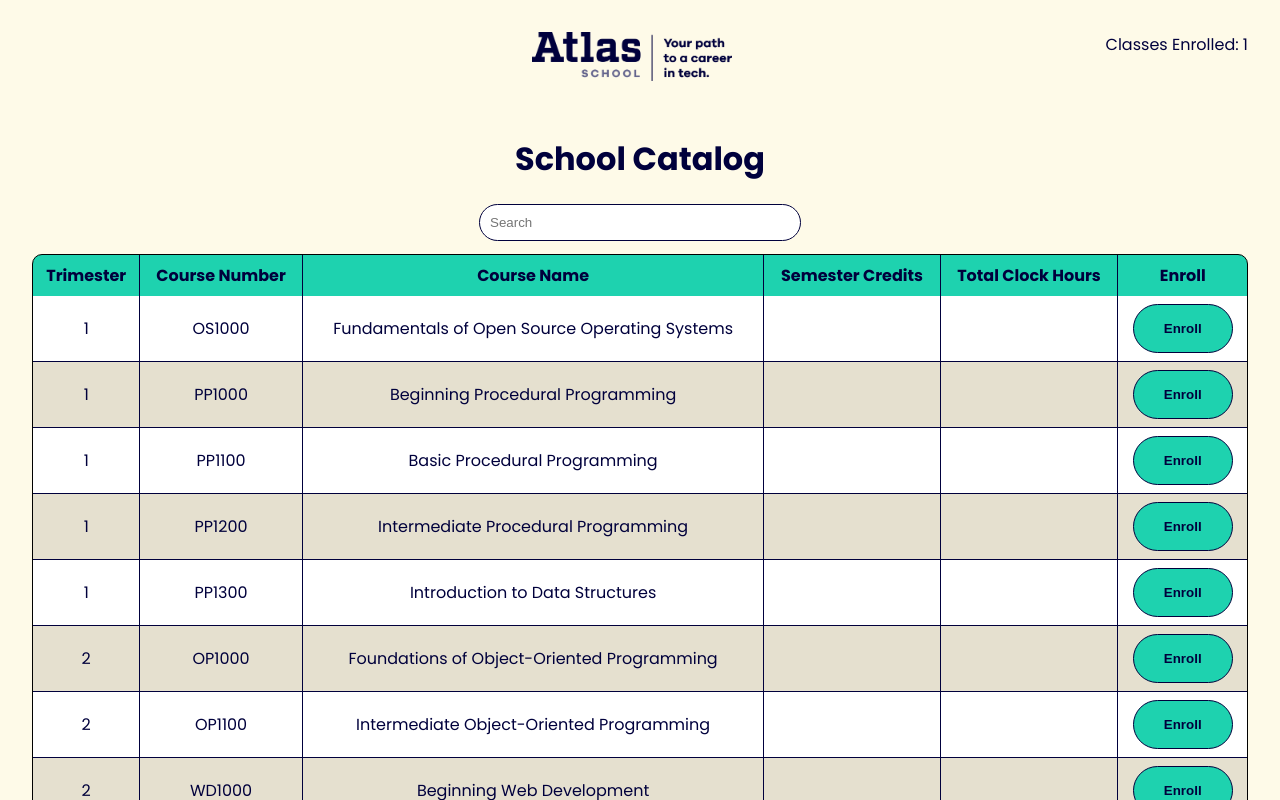
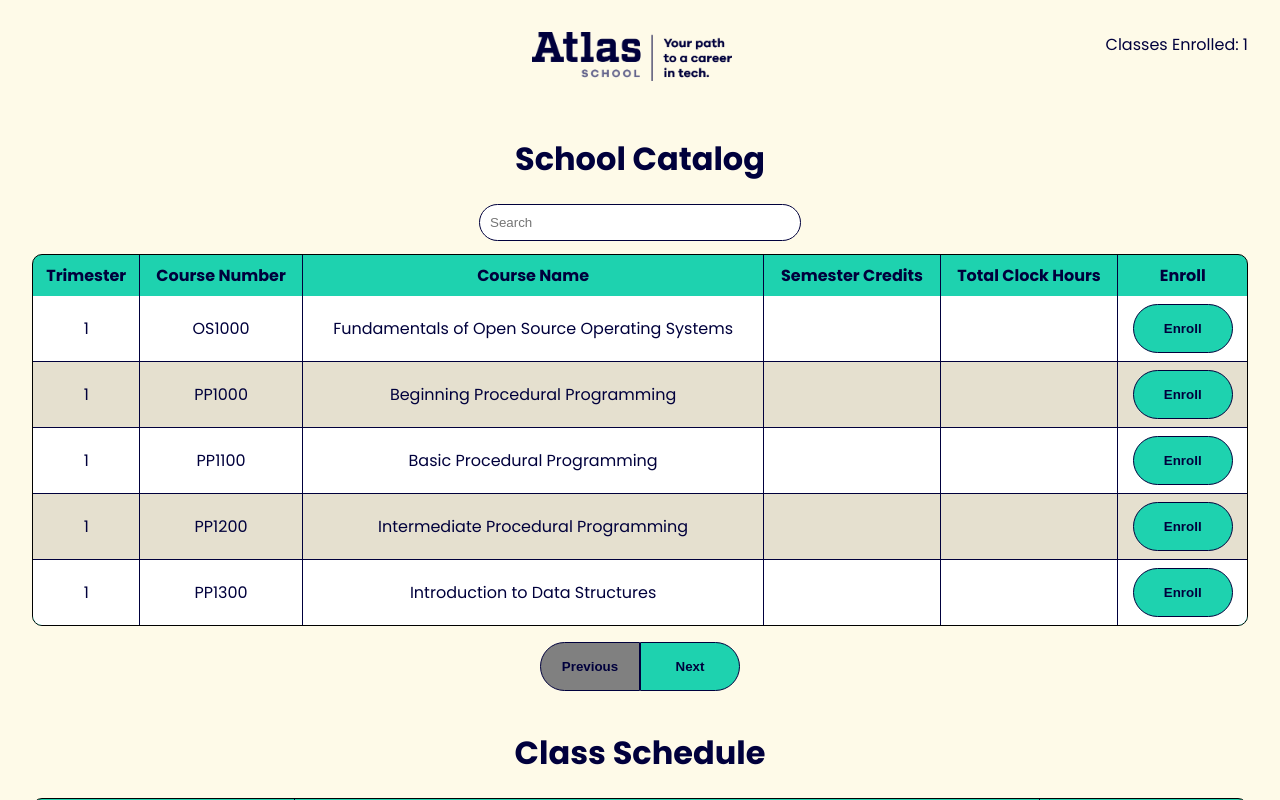
Before and after one commit to PuzzleEmptyM/atlas-react-state-intro, a React (Vite) app: page / in a window 1280 px wide. Shown: the top 800 px of the page. Built offline with nearby package versions, Linux system fonts and the light colour scheme.

Commit message:
pagination now works

```diff
--- a/src/SchoolCatalog.jsx
+++ b/src/SchoolCatalog.jsx
@@ -5,6 +5,7 @@ const SchoolCatalog = () => {
   const [searchTerm, setSearchTerm] = useState("");
   const [sortColumn, setSortColumn] = useState(null);
   const [sortDirection, setSortDirection] = useState("asc");
+  const [currentPage, setCurrentPage] = useState(1);
 
 
   useEffect(() => {
@@ -43,6 +44,11 @@ const SchoolCatalog = () => {
     course.courseName.toLowerCase().includes(searchTerm.toLowerCase())
   );
 
+  const itemsPerPage = 5;
+  const startIndex = (currentPage - 1) * itemsPerPage;
+  const endingIndex = startIndex + itemsPerPage;
+  const paginatedCourses = sortedCourses.slice(startIndex, endingIndex);
+
   return (
     <div className="school-catalog">
       <h1>School Catalog</h1>
@@ -64,7 +70,7 @@ const SchoolCatalog = () => {
         </tr>
       </thead>
         <tbody>
-          {sortedCourses.map((course, index) => (
+          {paginatedCourses.map((course, index) => (
             <tr key={index}>
               <td>{course.trimester}</td>
               <td>{course.courseNumber}</td>
@@ -79,8 +85,18 @@ const SchoolCatalog = () => {
         </tbody>
       </table>
       <div className="pagination">
-        <button>Previous</button>
-        <button>Next</button>
+        <button
+          onClick={() => setCurrentPage(currentPage > 1 ? currentPage - 1 : currentPage)}
+          disabled={currentPage === 1}
+        >
+          Previous
+        </button>
+        <button
+          onClick={() => setCurrentPage(endingIndex < filteredCourses.length ? currentPage + 1 : currentPage)}
+          disabled={endingIndex >= filteredCourses.length}
+        >
+          Next
+        </button>
       </div>
     </div>
   );
```
